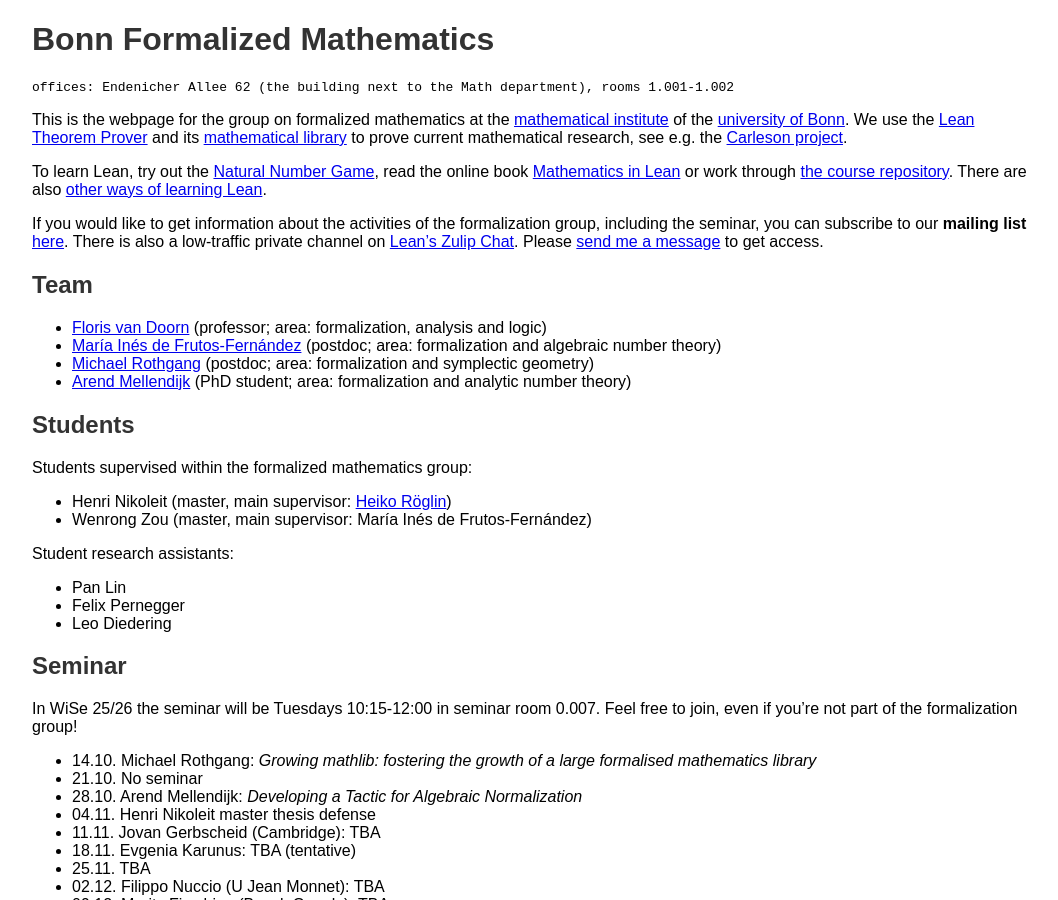
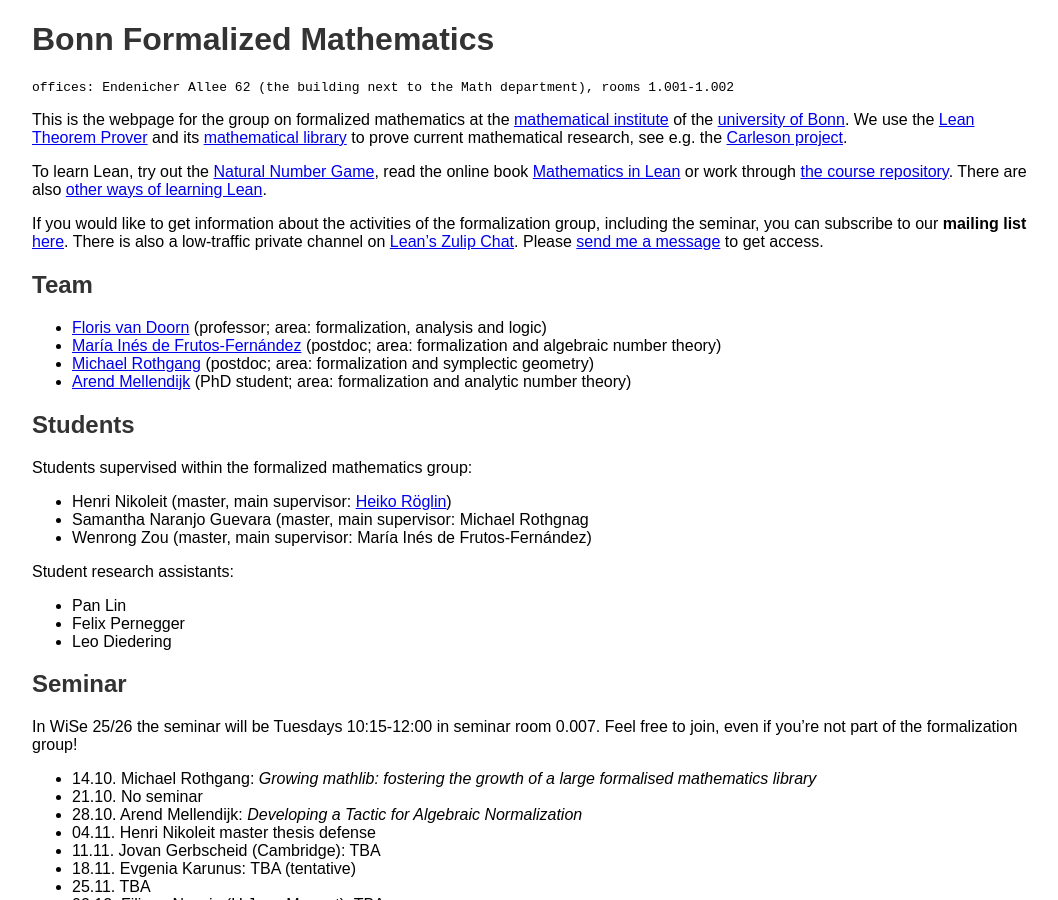
Before and after one commit to fpvandoorn/fpvandoorn.github.io, a Jekyll site: the page built from formalized-mathematics.md, in a window 1280 px wide and 900 px high. Shown: the whole window, without its empty margins (108-1166 px from the left). Built offline with Jekyll 4.4.1, drawn with Linux system fonts in a browser that asks for light colours; our own code applies the rules of GitHub Pages for plain Markdown files.

Commit message:
chore: add Samantha to students

```diff
--- a/formalized-mathematics.md
+++ b/formalized-mathematics.md
@@ -29,6 +29,7 @@
 Students supervised within the formalized mathematics group:
 
 * Henri Nikoleit (master, main supervisor: [Heiko Röglin](http://roeglin.org/))
+* Samantha Naranjo Guevara (master, main supervisor: Michael Rothgnag
 * Wenrong Zou (master, main supervisor: María Inés de Frutos-Fernández)
 
 Student research assistants:
```
